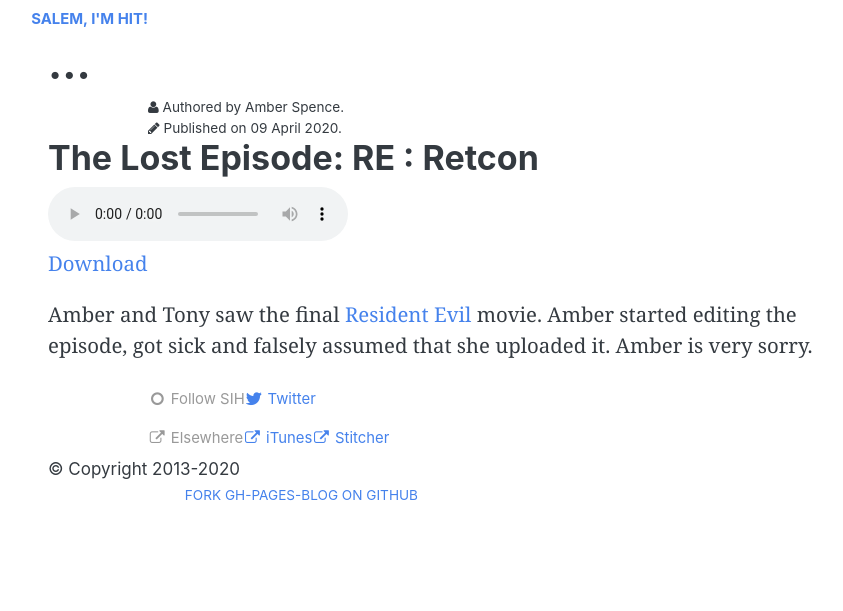
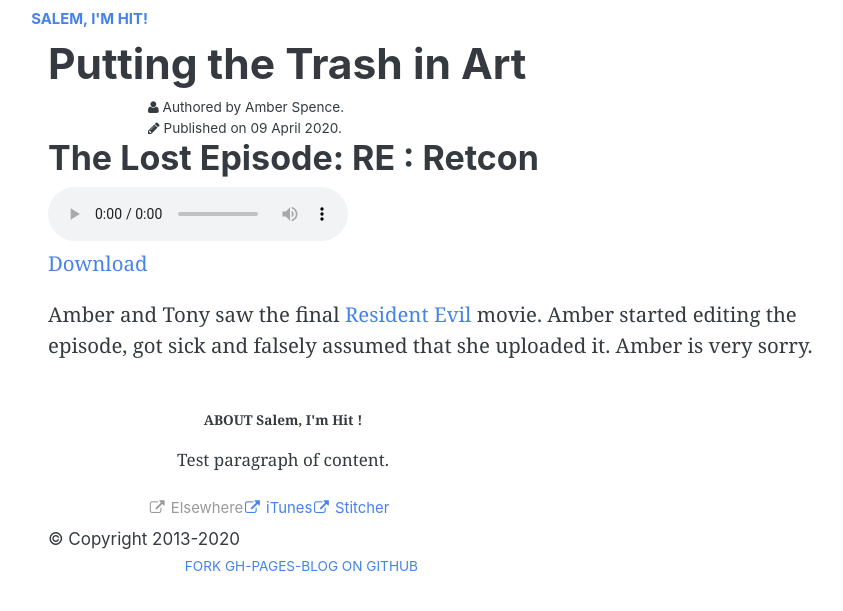
Before and after one commit to theamber/salemimhit, a Jekyll site: the page built from _posts/2017-04-06-episode-2-12.md, in a window 1280 px wide. Shown: the top 611 px of the page, without its empty margins (37-880 px from the left). Built offline with Jekyll 4.4.1, drawn with Linux system fonts in a browser that asks for light colours; our own code applies the rules of GitHub Pages for plain Markdown files.

Commit message:
formatting fix for social links

```diff
--- a/_config.yml
+++ b/_config.yml
@@ -25,7 +25,7 @@
 # author : Dereck Curry
 name : Salem, I'm Hit!
 brand : Salem, I'm Hit!
-description: ...
+description: Putting the Trash in Art
 url : http://salemimhit.com
 email : salemimhit@gmail.com
 author: Amber Spence
@@ -77,13 +77,13 @@ notice : false
 favicon :
   enabled : true
   local :
+    enabled : true
+    partial_url : /img/salemimhitlogosmall.ico
+    type : ico
+  remote :
     enabled : false
-    partial_url : false
+    full_url : false
     type : false
-  remote :
-    enabled : true
-    full_url : https://res.cloudinary.com/dxqlm0d3h/image/upload/v1547325655/favicon.ico
-    type : ico
 
 
 # These are the sections of on the right hand column of the page (or at the
@@ -166,18 +166,18 @@ favicon :
 #     enabled : true
 sections:
   brief_bio :
-    enabled : false
+    enabled : true
     image :
       enabled : false
       url : false
     content :
       enabled : true
     social_links :
-      enabled : true
+      enabled : false
     github_projects :
       enabled : false
   social_links :
-    enabled : true
+    enabled : false
   github_projects :
     enabled : false
   external_links :
@@ -220,9 +220,9 @@ navbar :
   github_projects :
     enabled : false
   social_links :
-    enabled : true
+    enabled : false
   external_links :
-    enabled : true
+    enabled : false
 
 
 # The social links are links to various social networking sites. Although
@@ -578,5 +578,3 @@ analytics :
   google_analytics :
     enabled : true
     tracking_id : UA-132397321-1
-
-theme: jekyll-theme-tactile
```
